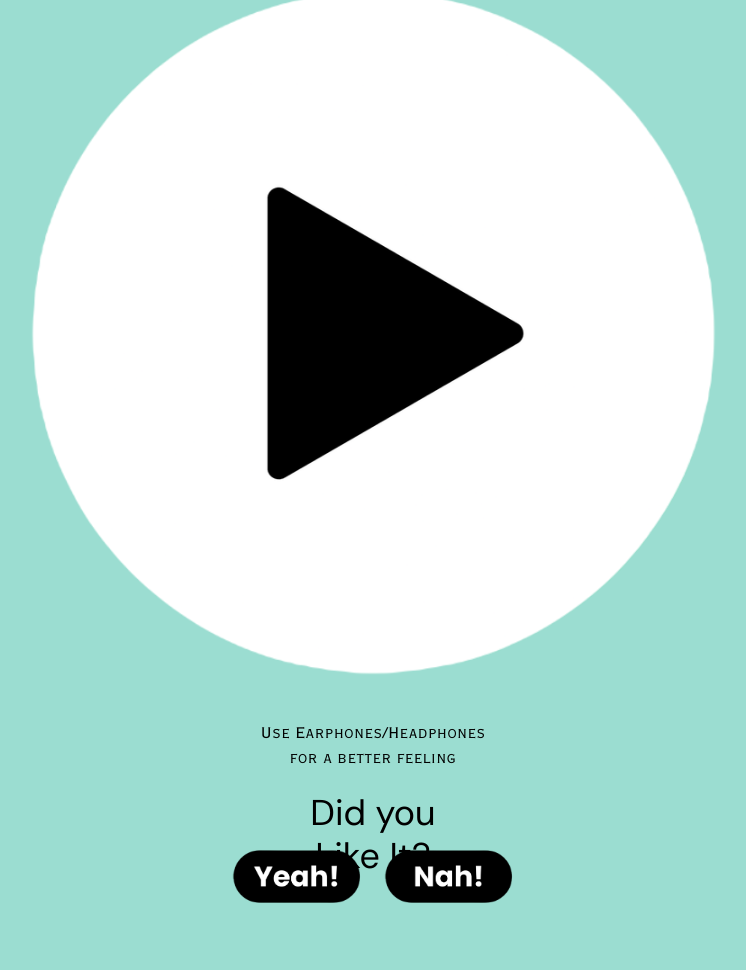
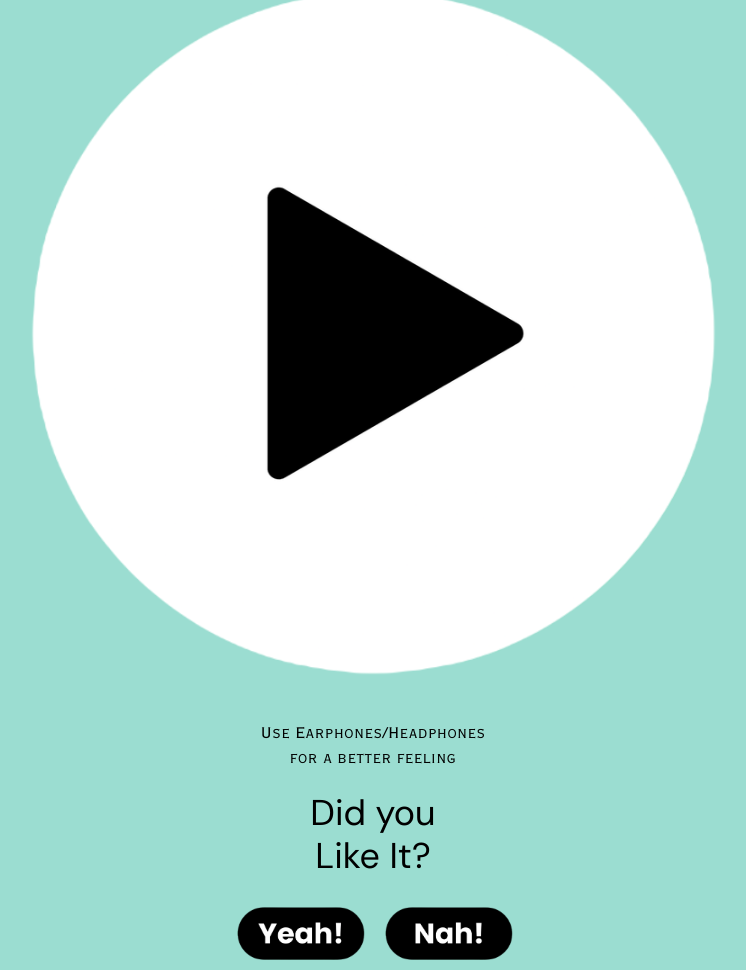
Before and after one commit to dog-cat-crow/Music, a plain HTML site: page index.html in a window 1280 px wide. Shown: the part 846-1816 px from the top of the page, without its empty margins (267-1013 px from the left). Before the commit the page ends 1763 px from the top, so only its background shows below. Drawn offline with Linux system fonts and the light colour scheme.

Commit message:
Update index.html

```diff
--- a/index.html
+++ b/index.html
@@ -23,7 +23,6 @@
             justify-content: center;
             align-items: center;
             min-height: 100vh;
-            position: relative; /* Set position relative for absolute children */
         }
         .container {
             width: 90%;
@@ -74,16 +73,14 @@
             display: block;
         }
         .icons {
-            position: absolute; /* Absolute positioning */
-            bottom: 10px; /* 10 pixels above the bottom */
-            left: 50%; /* Center horizontally */
-            transform: translateX(-50%); /* Shift back by 50% of their width */
+            margin-top: 8px;
+            display: flex;
+            justify-content: center;
+            align-items: center;
+            gap: 20px;
         }
         #yesIcon {
-            margin-right: 10px; /* 10 pixels left from center */
-        }
-        #noIcon {
-            margin-left: 10px; /* 10 pixels left from center */
+            margin-left: 4px;
         }
         .icons img {
             width: 128px;
```
